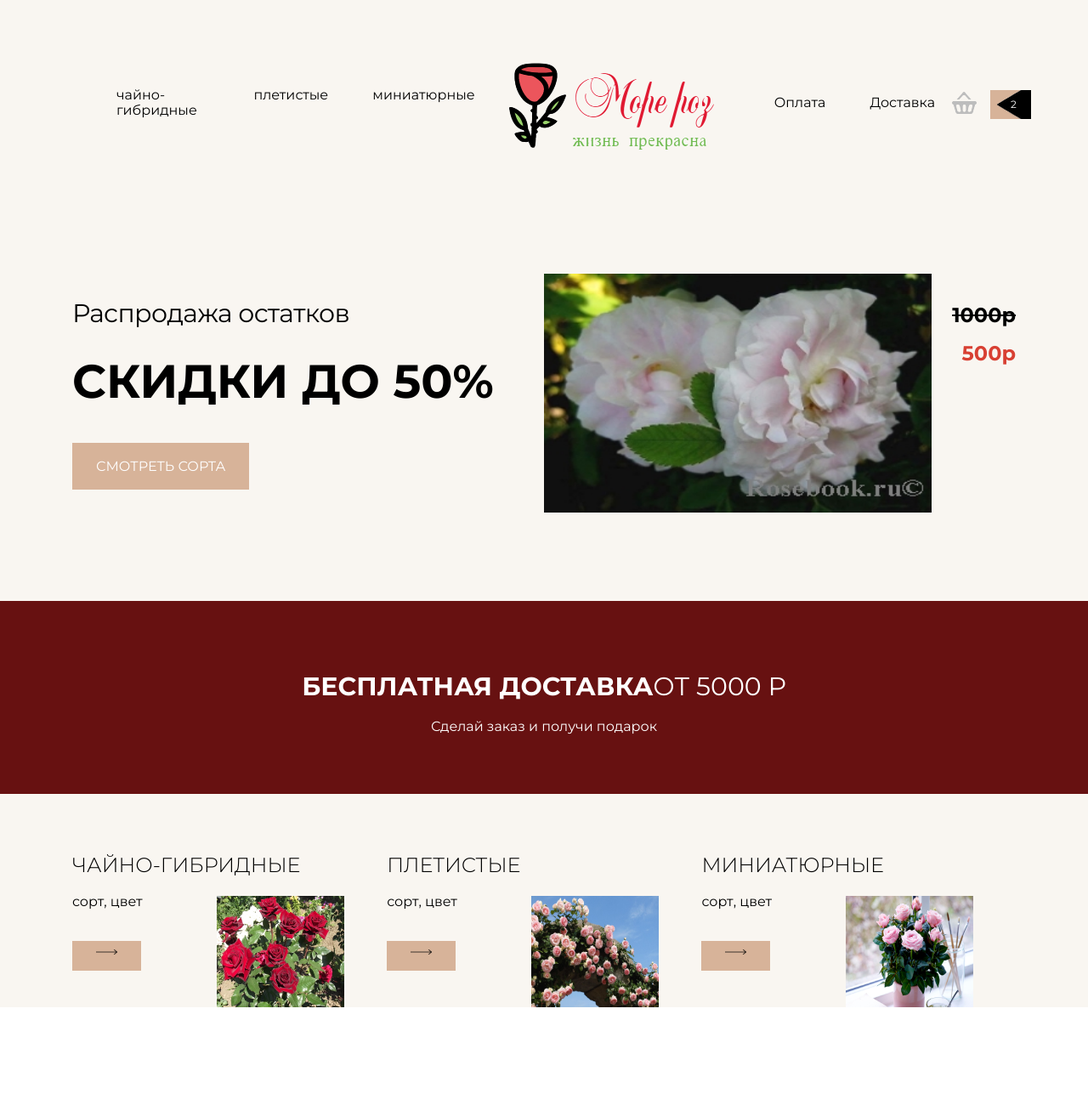
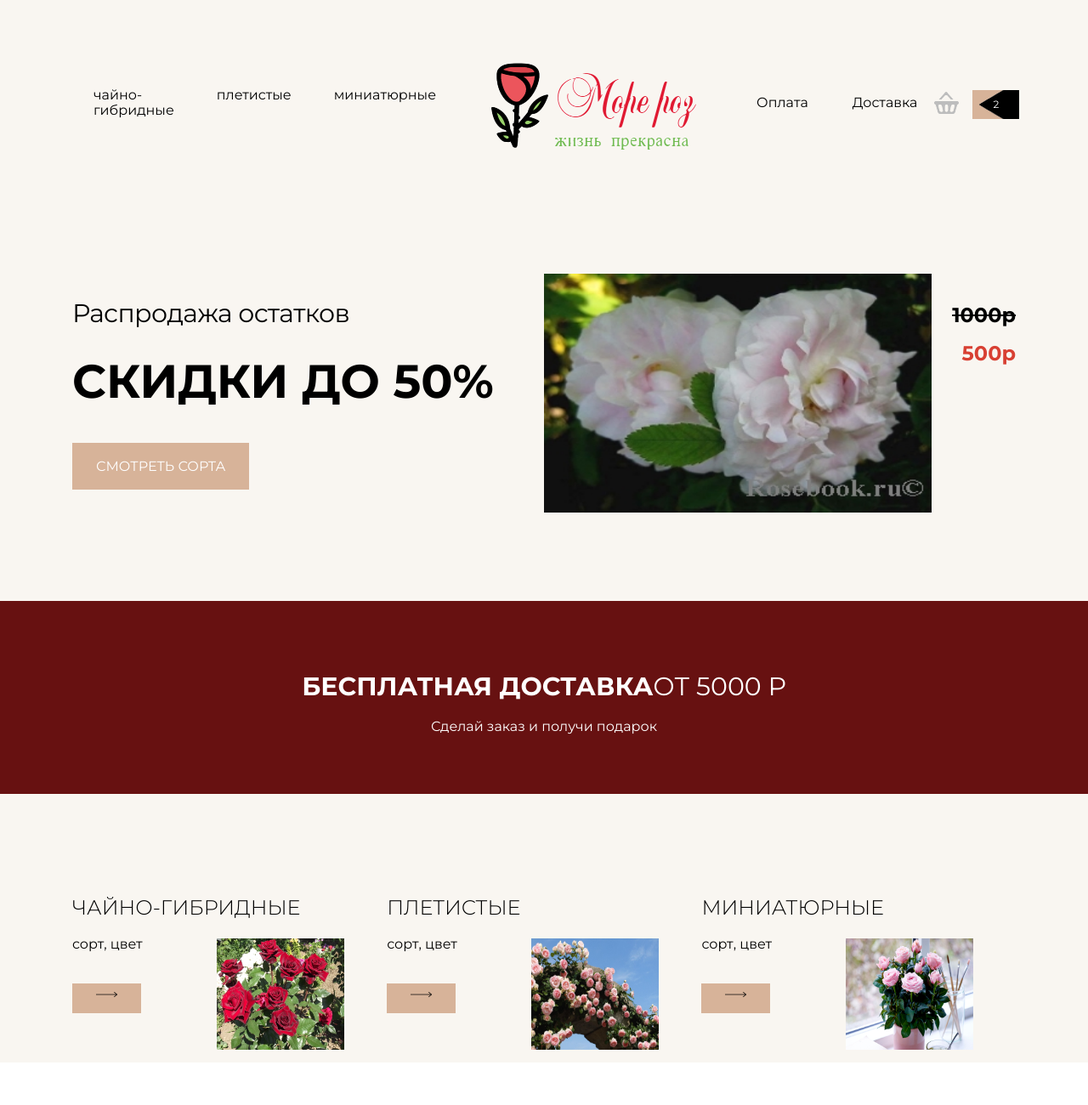
Before and after one commit to TanianaKur/my-rose-shop, a plain HTML site: page index.html in a window 1280 px wide. Shown: the top 1300 px of the page at 85% size. Drawn offline with nearby package versions, Linux system fonts and the light colour scheme.

Commit message:
add style

```diff
--- /dev/null
+++ b/_variables.scss
@@ -0,0 +1,7 @@
+$accent: #d7b399;
+$dark: #671111;
+$light: #f9f6f1;
+$gray: #cbcfd4;
+$light-gray: #f4f4f4;
+$dark-gray: #8d8d8d;
+$important: #d84033;
--- a/footer-style.scss
+++ b/footer-style.scss
@@ -1,10 +1,3 @@
-$accent: #d7b399;
-$dark: #212121;
-$light: #f9f6f1;
-$gray: #cbcfd4;
-$light-gray: #f4f4f4;
-$dark-gray: #8d8d8d;
-$important: #d84033;
 .footer {
   display: flex;
   justify-content: space-between;
--- a/index.html
+++ b/index.html
@@ -4,7 +4,7 @@
     <meta charset="UTF-8" />
     <meta http-equiv="X-UA-Compatible" content="IE=edge" />
     <meta name="viewport" content="width=device-width, initial-scale=1.0" />
-    <title>The loop</title>
+    <title>My rose shop</title>
     <link rel="preconnect" href="https://fonts.googleapis.com" />
     <link rel="preconnect" href="https://fonts.gstatic.com" crossorigin />
     <link
@@ -24,7 +24,7 @@
       <div class="wrapper">
         <header class="header">
           <nav>
-            <ul class="nav">
+            <ul class="nav nav-info">
               <li class="nav-item">
                 <a class="nav-link" href="">чайно-гибридные</a>
               </li>
--- a/style.scss
+++ b/style.scss
@@ -1,10 +1,5 @@
-$accent: #d7b399;
-$dark: #671111;
-$light: #f9f6f1;
-$gray: #cbcfd4;
-$light-gray: #f4f4f4;
-$dark-gray: #8d8d8d;
-$important: #d84033;
+@import'variables';
+
 body {
   font-family: "Montserrat", sans-serif;
 }
@@ -28,7 +23,6 @@ body {
   align-items: center;
   padding-top: 46px;
   padding-bottom: 26px;
-}
 
 .nav {
   display: flex;
@@ -41,13 +35,19 @@ body {
     color: black;
     text-decoration: none;
   }
+  &-info {
+    .nav-item {
+      margin-left: 25px;
+      margin-right: 25px;
+    }
+  }
 }
 .cart {
   background-image: url(../img/shape_1_15.png);
   padding-left: 45px;
   margin-left: 20px;
   display: block;
-  width: 30px;
+
   height: 30px;
 
   background-repeat: no-repeat;
@@ -124,7 +124,8 @@ body {
       }
     }
     &-image {
-      width: 456px;
+      width: 100%;
+      max-width: 456px;
       height: 281px;
     }
   }
@@ -153,6 +154,7 @@ body {
 .variety {
   display: flex;
   justify-content: space-between;
+  padding-top: 50px;
 
   &-item {
     flex: 0 0 33.3%;
@@ -163,12 +165,15 @@ body {
   }
   &-hybrid {
     background-image: url(../img/чг\ куст.jpg);
+    margin-bottom: 15px;
   }
   &-mini {
     background-image: url(../img/mini.jpg);
+    margin-bottom: 15px;
   }
   &-wattled {
     background-image: url(../img/плетистая.jpg);
+    margin-bottom: 15px;
   }
   &-title {
     font-size: 24px;
```
Also changed, not shown: css/style.css.
